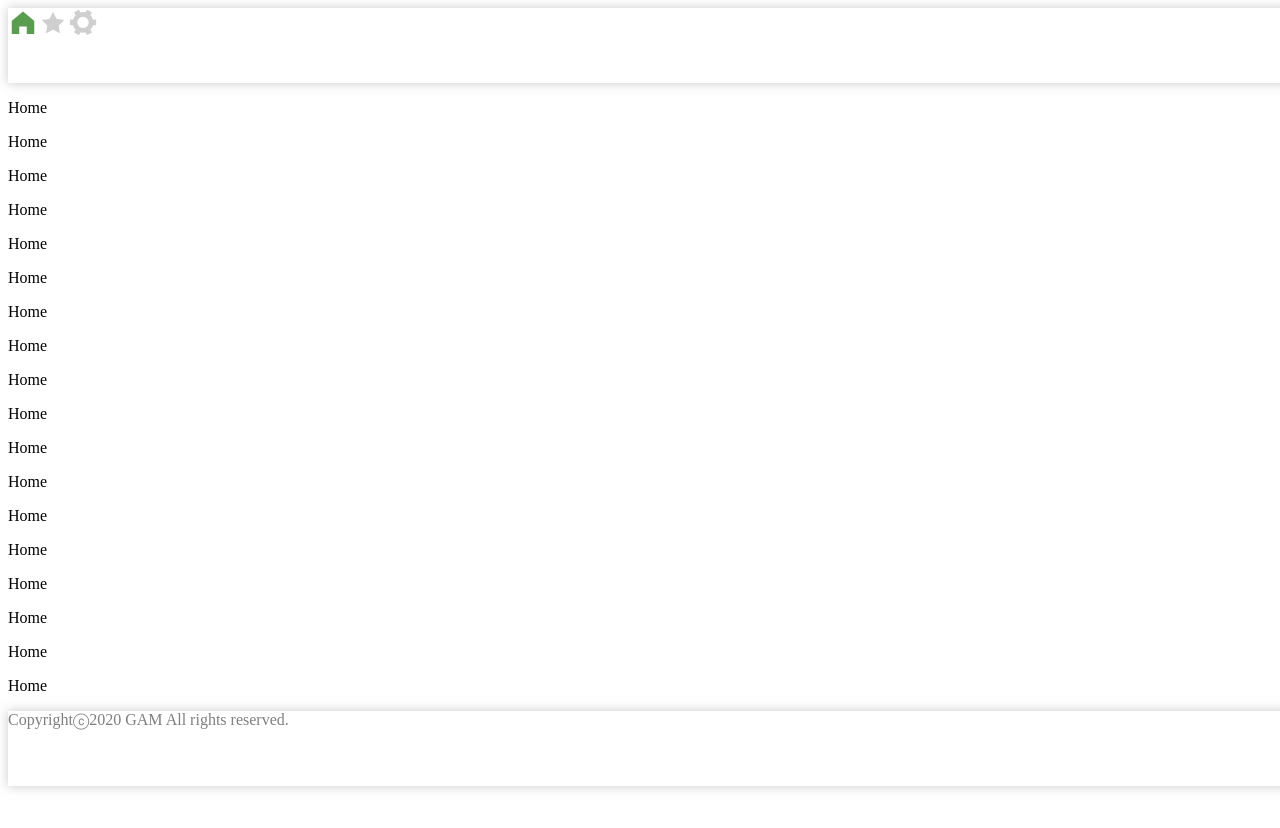
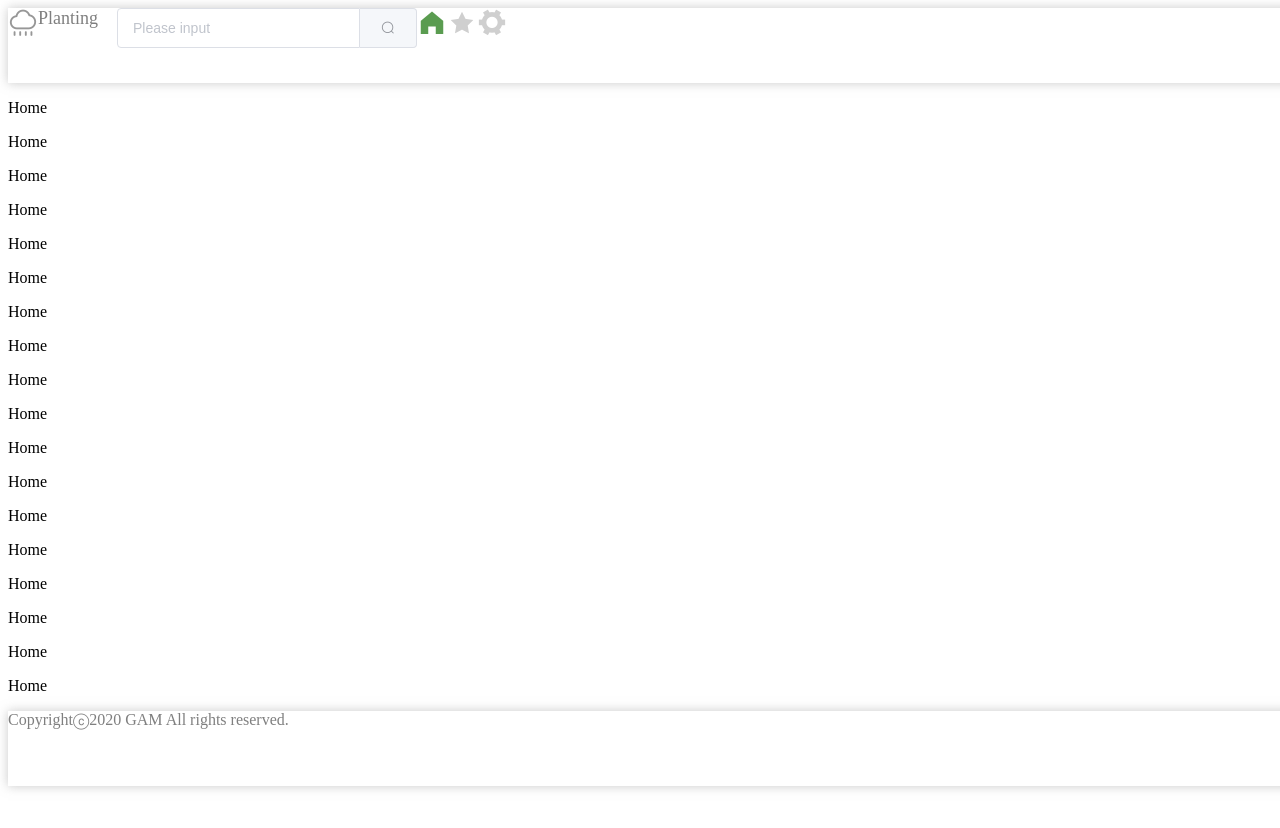
Before and after one commit to ga-m/planting-front, a Vue app: page /home in a window 1280 px wide. Shown: the top 828 px of the page. Built offline with nearby package versions, Linux system fonts and the light colour scheme.

Commit message:
add element

```diff
--- a/src/components/CommonHeader.vue
+++ b/src/components/CommonHeader.vue
@@ -1,5 +1,15 @@
 <template>
   <div class="header">
+    <i class="el-icon-heavy-rain main-icon"></i>
+    <span class="title">Planting</span>
+    <div class="search-bar">
+      <el-input
+        placeholder="Please input"
+        class="input"
+      >
+        <el-button slot="append" icon="el-icon-search"></el-button>
+      </el-input>
+    </div>
     <router-link to="/home">
       <i class="el-icon-s-home custom-icon"></i>
     </router-link>
@@ -13,9 +23,7 @@
 </template>
 
 <script>
-export default {
-
-}
+export default {};
 </script>
 
 <style scoped>
@@ -24,6 +32,17 @@ export default {
   height: 75px;
   box-shadow: 0 0 10px 0 rgba(148, 148, 148, 0.5);
   background-color: #ffffff;
+  display: flex;
+}
+.main-icon {
+  color: #979797;
+  font-size: 30px;
+}
+.title {
+  width: 79px;
+  height: 18px;
+  font-size: 18px;
+  color: #7f7f7f;
 }
 .custom-icon {
   color: #cfcfcf;
@@ -32,4 +51,7 @@ export default {
 .router-link-exact-active > .custom-icon {
   color: #5a9c50;
 }
+.el-input {
+  width: 300px;
+}
 </style>
```
